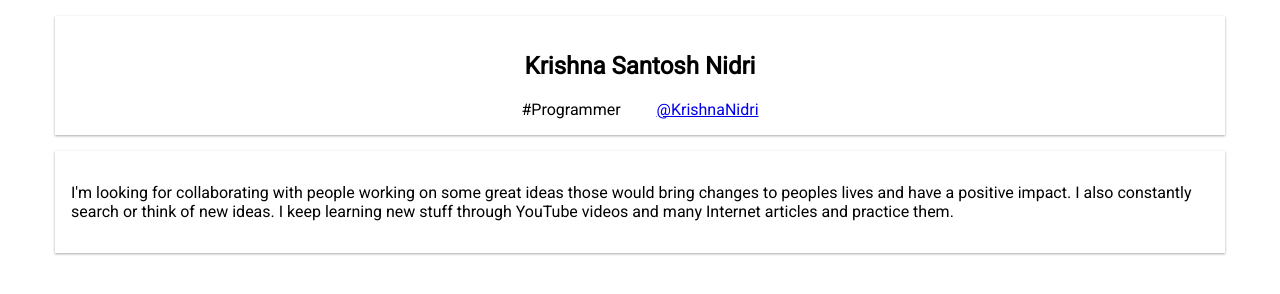
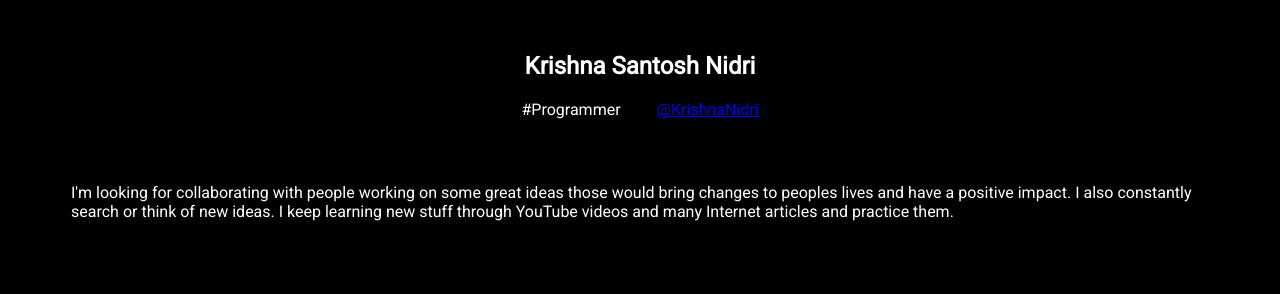
Before and after one commit to nidri/nidri.github.io, a plain HTML site: page index.html in a window 1280 px wide. Drawn offline with Linux system fonts and the light colour scheme.

Commit message:
Added dark theme to html tag

```diff
--- a/index.html
+++ b/index.html
@@ -1,5 +1,5 @@
 <!DOCTYPE html>
-<html lang="en">
+<html lang="en" data-theme = "dark">
 <head>
     <meta charset="UTF-8">
     <meta name="viewport" content="width=device-width, initial-scale=1.0">
@@ -20,7 +20,7 @@
     <title>Krishna Santosh Nidri</title>
 </head>
 <body>
-    <div id="container" class="container" data-theme = "dark">
+    <div id="container" class="container">
         <div class="titleheader">
             <h2 class="title">Krishna Santosh Nidri</h2>
             <div class="tags">
```
